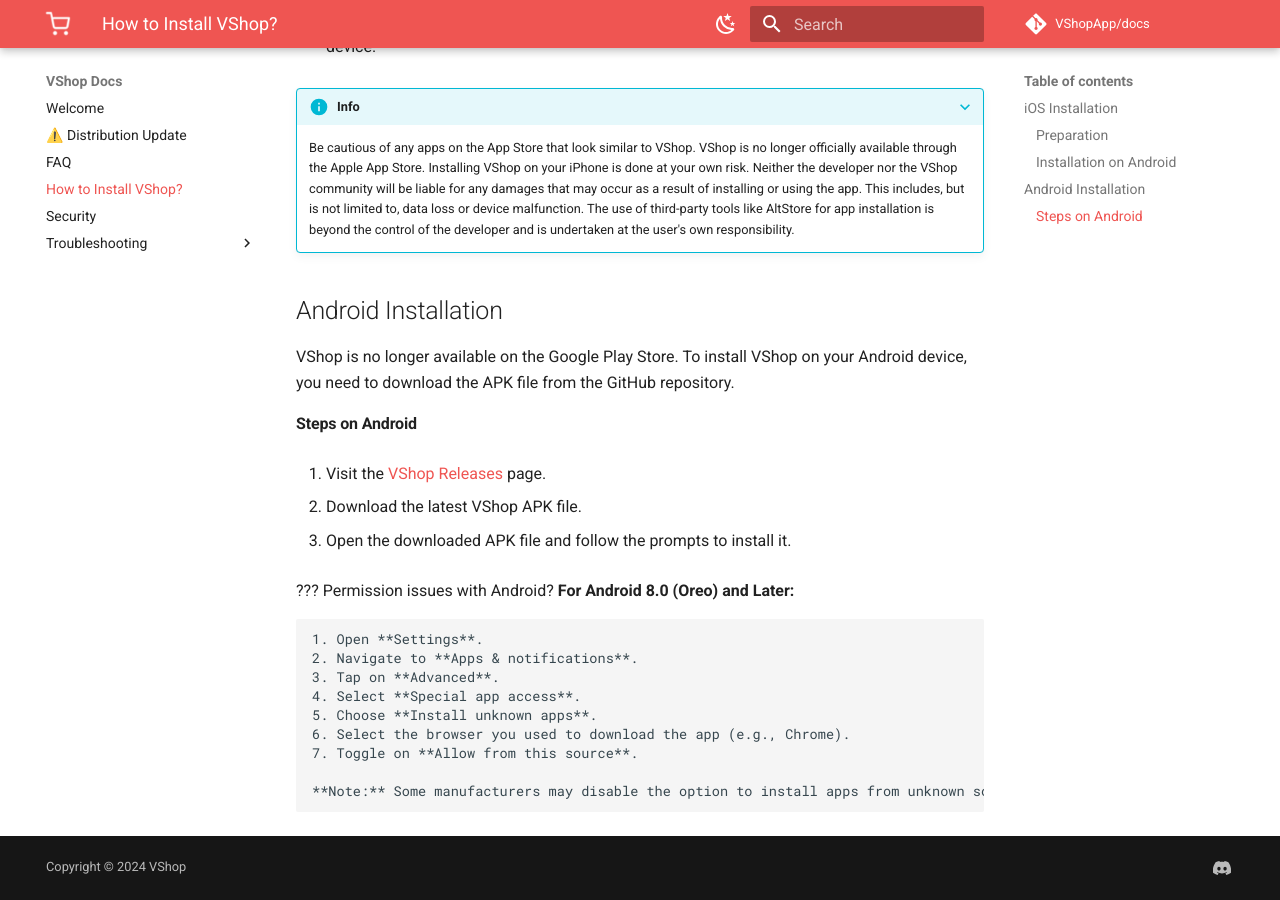
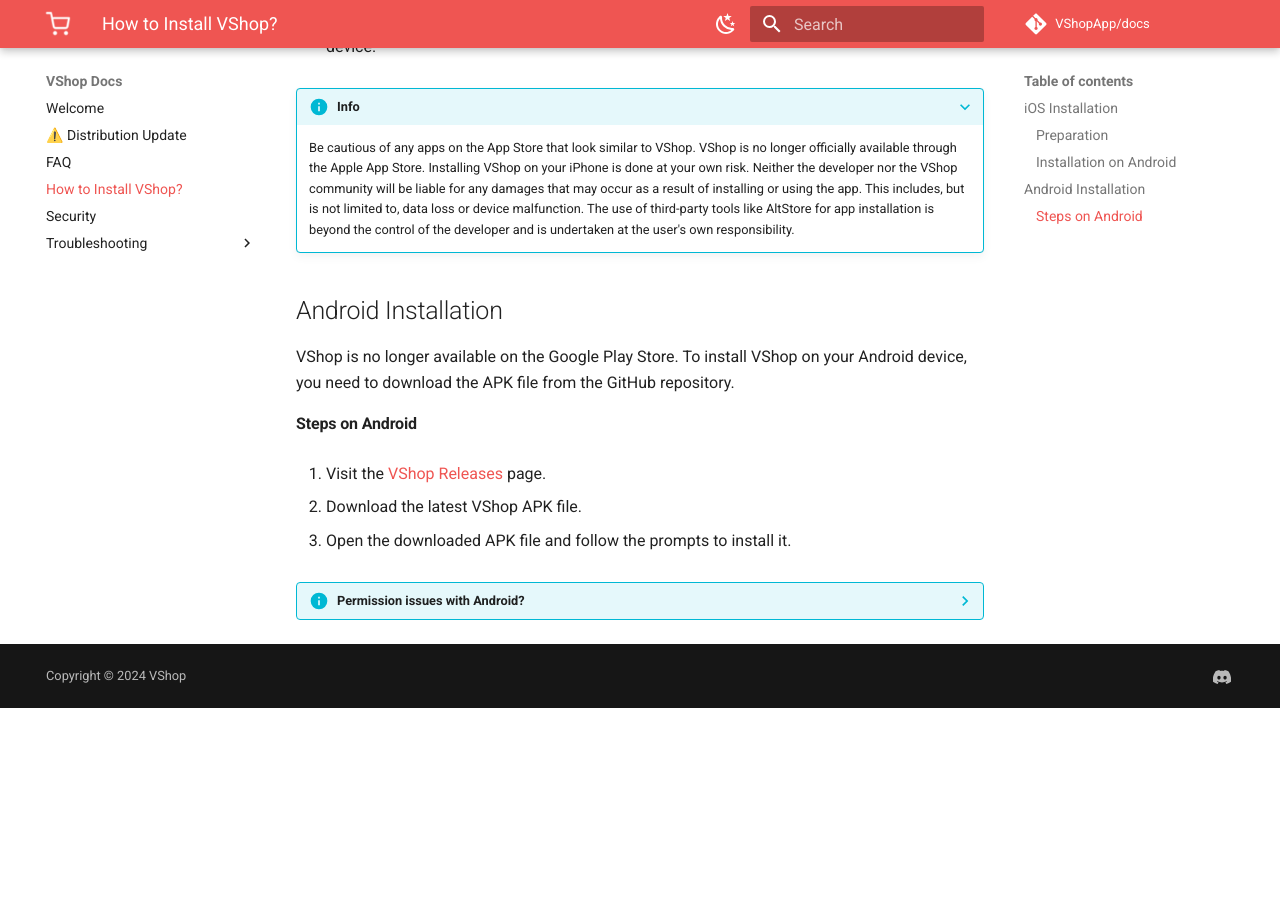
Before and after one commit to VShopApp/docs, an MkDocs documentation site: the page built from docs/how-to-install.md, in a window 1280 px wide and 900 px high, scrolled down 707 px. Built offline with MkDocs 1.6.1 and Material for MkDocs 9.7.7, drawn with Linux system fonts in a browser that asks for light colours; comment, search, counter and statistics services are not loaded; after the commit the page ends 1415 px from its top, so only the background shows below that; some of the changed lines change nothing that is shown.

Commit message:
fixed wrong header for admonitions

```diff
--- a/docs/how-to-install.md
+++ b/docs/how-to-install.md
@@ -38,7 +38,7 @@
 
 3. Open the downloaded APK file and follow the prompts to install it.
 
-??? Permission issues with Android?
+??? info "Permission issues with Android?"
     **For Android 8.0 (Oreo) and Later:**
 
     1. Open **Settings**.
```
